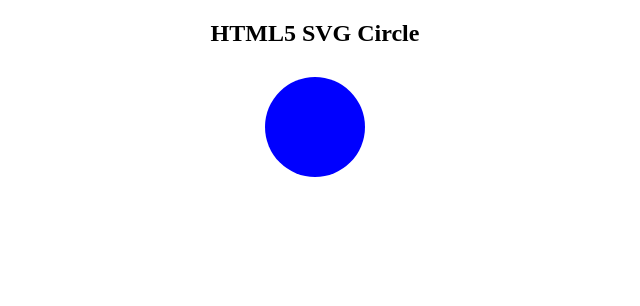
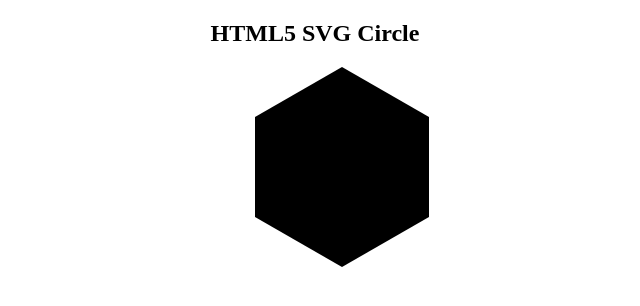
Before and after one commit to sharif-i2gether/svg, a plain HTML site: page index.html in a window 1280 px wide. Shown: the whole page, without its empty margins (325-965 px from the left). Drawn offline with Linux system fonts and the light colour scheme.

Commit message:
Update index.html

```diff
--- a/index.html
+++ b/index.html
@@ -15,7 +15,7 @@
    <body>
       <h2 align = "center">HTML5 SVG Circle</h2>
       <svg id = "svgelem" height = "200" xmlns = "http://www.w3.org/2000/svg">
-         <circle id = "bluecircle" onclick="alert("1");" cx = "60" cy="60" r = "50" fill = "blue" />
+         <polyline id="hexagon" points="87,0 174,50 174,150 87,200 0,150 0,50 87,0"/>
       </svg>
    </body>
 </html>
```
